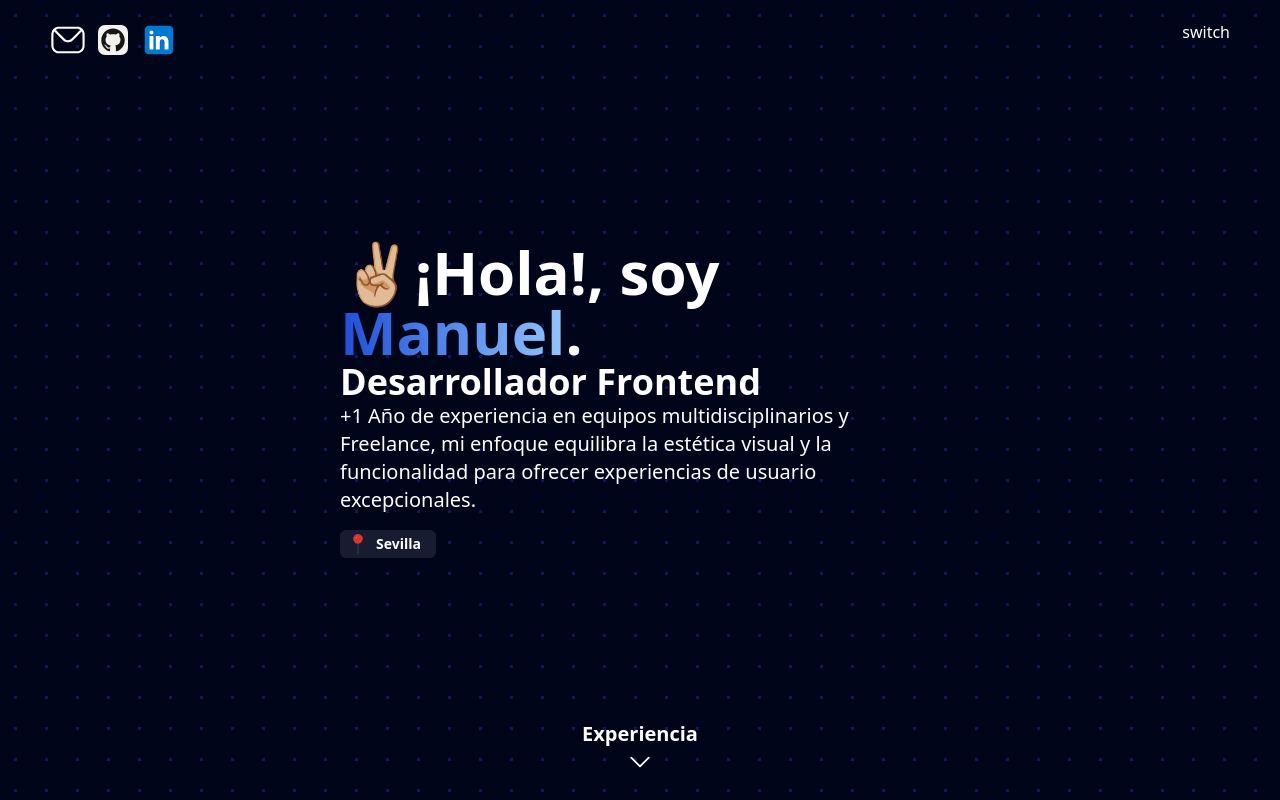
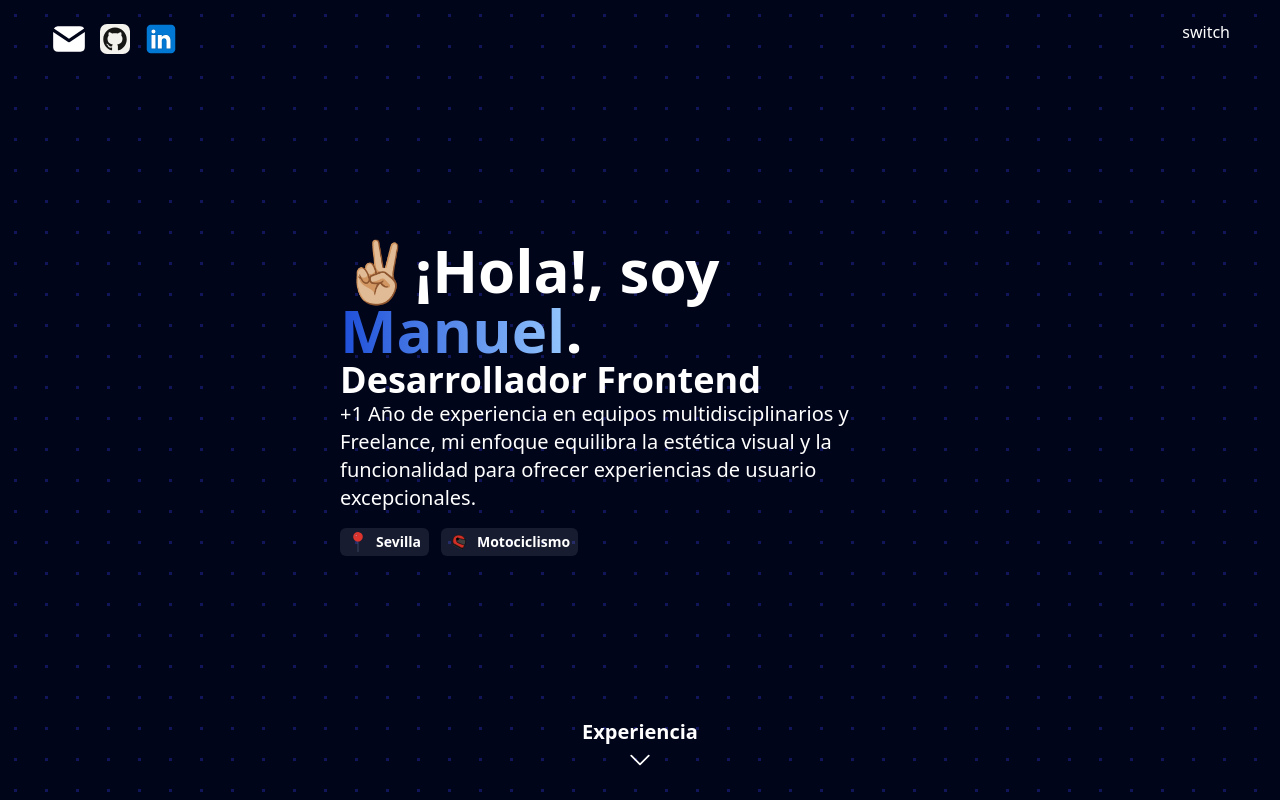
Before and after one commit to manup94/portfolio, a Next.js app: page / in a window 1280 px wide. Shown: the top 800 px of the page. Built offline with nearby package versions, Linux system fonts and the light colour scheme.

Commit message:
change icon

```diff
--- a/src/app/components/hero.tsx
+++ b/src/app/components/hero.tsx
@@ -1,4 +1,5 @@
 import LocationIcon from "../icons/location";
+import MotoIcon from "../icons/moto";
 import Badget from "./experience/badget";
 
 const Hero = () => {
@@ -20,7 +21,10 @@ const Hero = () => {
         enfoque equilibra la estética visual y la funcionalidad para ofrecer
         experiencias de usuario excepcionales.
       </span>
-      <Badget className="w-24" text="Sevilla" icon={<LocationIcon />} />
+      <div className="flex gap-3">
+        <Badget text="Sevilla" icon={<LocationIcon />} />
+        <Badget text="Motociclismo" icon={<MotoIcon />} />
+      </div>
     </section>
   );
 };
--- a/src/app/icons/email.tsx
+++ b/src/app/icons/email.tsx
@@ -1,36 +1,17 @@
 export default function Email({ ...props }) {
   return (
     <svg
-      version="1.0"
       xmlns="http://www.w3.org/2000/svg"
-      width="36"
-      height="40"
-      viewBox="0 0 512.000000 512.000000"
-      preserveAspectRatio="xMidYMid meet"
+      width="38"
+      height="38"
+      viewBox="0 0 24 24"
+      fill="#ffffff"
+      className="icon icon-tabler icons-tabler-filled icon-tabler-mail"
       {...props}
     >
-      <g
-        transform="translate(0.000000,512.000000) scale(0.100000,-0.100000)"
-        fill="#FFFFFF"
-        stroke="none"
-      >
-        <path
-          d="M1050 4439 c-436 -92 -769 -440 -845 -883 -22 -132 -22 -1860 0
--1992 73 -422 378 -758 793 -872 l97 -27 1460 0 1460 0 86 22 c424 108 740
-449 814 877 22 132 22 1860 0 1992 -40 233 -149 439 -318 601 -141 135 -301
-225 -491 276 l-81 22 -1440 2 c-1406 2 -1442 1 -1535 -18z m2995 -302 c70 -21
-238 -101 256 -123 11 -13 -86 -114 -642 -671 -669 -670 -719 -716 -840 -764
--69 -27 -185 -49 -259 -49 -71 0 -189 22 -250 46 -127 51 -146 68 -832 753
--368 366 -668 669 -668 673 0 13 91 66 169 99 143 60 80 57 1606 56 1308 -2
-1404 -3 1460 -20z m-2775 -1031 c434 -433 687 -678 729 -706 88 -59 210 -114
-311 -141 72 -20 109 -23 250 -23 141 0 178 3 250 23 101 27 223 82 311 141 42
-28 295 273 731 708 367 366 670 664 672 661 14 -14 66 -142 82 -204 18 -66 19
--122 19 -1005 0 -1057 4 -995 -80 -1165 -76 -153 -197 -275 -350 -350 -174
--87 -40 -80 -1635 -80 -1586 0 -1459 -6 -1625 74 -154 73 -282 200 -360 356
--84 170 -80 108 -80 1165 0 884 1 939 19 1005 19 73 74 205 85 205 3 0 305
--299 671 -664z"
-        />
-      </g>
+      <path stroke="none" d="M0 0h24v24H0z" fill="none" />
+      <path d="M22 7.535v9.465a3 3 0 0 1 -2.824 2.995l-.176 .005h-14a3 3 0 0 1 -2.995 -2.824l-.005 -.176v-9.465l9.445 6.297l.116 .066a1 1 0 0 0 .878 0l.116 -.066l9.445 -6.297z" />
+      <path d="M19 4c1.08 0 2.027 .57 2.555 1.427l-9.555 6.37l-9.555 -6.37a2.999 2.999 0 0 1 2.354 -1.42l.201 -.007h14z" />
     </svg>
   );
 }
--- /dev/null
+++ b/src/app/icons/moto.tsx
@@ -0,0 +1,53 @@
+export default function Moto({ ...props }) {
+  return (
+    <svg
+      xmlns="http://www.w3.org/2000/svg"
+      width="20"
+      height="20"
+      viewBox="0 0 72 72"
+      {...props}
+    >
+      <path
+        fill="#3f3f3f"
+        stroke="#3f3f3f"
+        stroke-linecap="round"
+        stroke-linejoin="round"
+        stroke-width="2"
+        d="m16 44.46l-.133-3.112c-1.748-5.302-2.465-12.26-1.214-16.17c.962-3.006 4.864-9.584 9.72-11.86c8.772-4.172 16.37-1.611 20.49-.378c4.87 1.952 8.904 4.811 11.51 11.06c1.24 2.972 2.174 8.5 1.75 13.93c-.298 3.84-1.668 7.596-2.532 10.6c-1.046 3.631-5.34 7.492-8.255 9.831l.49.123l-1.622 1.987z"
+      />
+      <path
+        fill="#3f3f3f"
+        stroke="#3f3f3f"
+        stroke-linecap="round"
+        stroke-linejoin="round"
+        stroke-width="2"
+        d="m16 44.46l-.133-3.112l.46.492l31.01 16.52l.49.122l-1.622 1.988z"
+      />
+      <path
+        fill="#d22f27"
+        d="M47.832 58.487a1.05 1.05 0 0 1-.49-.123l-31.017-16.52a1.041 1.041 0 0 1-.46-.491c-.424-.943-4.048-9.434-.824-17.42c1.817-4.497 4.608-7.893 8.291-10.097c3.17-1.893 6.891-2.854 11.065-2.854c3.777 0 7.848.837 11.457 2.357c3.375 1.42 6.133 3.353 7.566 5.3c2.327 3.16 3.84 6.903 4.497 11.124c.57 3.66.47 7.695-.29 11.661c-1.448 7.565-5.163 14.36-9.244 16.901a1.04 1.04 0 0 1-.552.16z"
+      />
+      <path
+        fill="#3f3f3f"
+        d="M57.529 27.715a177.08 177.08 0 0 1-8.492-1.471c-6.466-1.288-11.69-2.735-15.112-4.19c-.318-.135-3.41-.62-3.701-.431c-1.827.348-3.333 2.064-3.333 4.996c0 .249-.003 6.13 1.482 9.177c.522 1.074 2.67 2.754 14.633 7.08a383.457 383.457 0 0 0 13.01 4.41a37.723 37.723 0 0 0 1.622-5.864c.76-3.97.86-8.003.29-11.662a28.848 28.848 0 0 0-.395-2.044z"
+      />
+      <path
+        fill="none"
+        stroke="#9b9b9a"
+        stroke-linecap="round"
+        stroke-linejoin="round"
+        stroke-width="2"
+        d="m55.76 27.44l.376 2.314l.36 4.32l-.048 2.445l-.296 3.049l-.688 3.614l-.778 3.58"
+      />
+      <circle cx="30.84" cy="25.52" r="3.957" stroke="#000" stroke-width="2" />
+      <g fill="none" stroke="#000" stroke-width="2">
+        <path
+          stroke-linecap="round"
+          stroke-linejoin="round"
+          d="M47.832 58.487a1.05 1.05 0 0 1-.49-.123l-31.017-16.52a1.041 1.041 0 0 1-.46-.491c-.424-.943-4.048-9.434-.824-17.42c1.323-3.274 3.162-5.965 5.487-8.037a18.373 18.373 0 0 1 2.804-2.06c3.17-1.893 6.891-2.854 11.065-2.854c3.777 0 7.848.837 11.457 2.357c3.375 1.42 6.133 3.353 7.566 5.3c2.327 3.16 3.84 6.903 4.497 11.124c.57 3.66.47 7.695-.29 11.661c-1.448 7.565-5.163 14.36-9.244 16.901a1.04 1.04 0 0 1-.552.16zM16 44.46l30.21 16.01"
+        />
+        <path d="M57.529 27.715a177.08 177.08 0 0 1-8.492-1.471c-6.466-1.288-11.69-2.735-15.112-4.19c-.318-.135-3.41-.62-3.701-.431c-1.827.348-3.333 2.064-3.333 4.996c0 .249-.003 6.13 1.482 9.177c.522 1.074 2.67 2.754 14.633 7.08a383.457 383.457 0 0 0 13.01 4.41a37.723 37.723 0 0 0 1.622-5.864c.76-3.97.86-8.003.29-11.662a28.848 28.848 0 0 0-.395-2.044z" />
+      </g>
+    </svg>
+  );
+}
```
Also changed, not shown: src/app/stack.json (deleted, +0 -32 lines).
